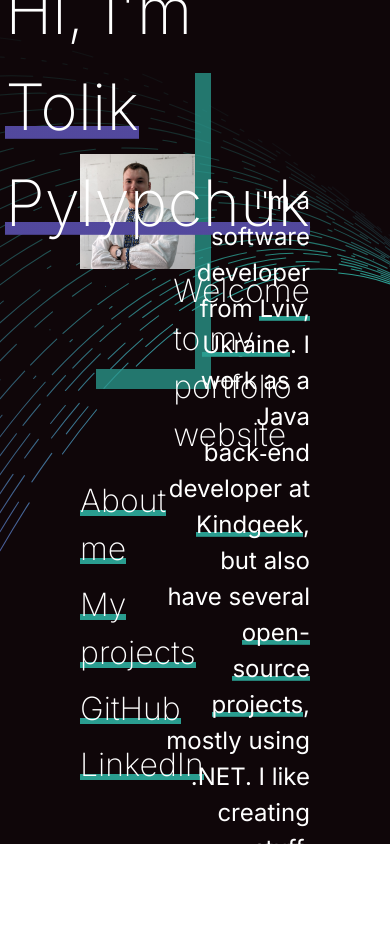
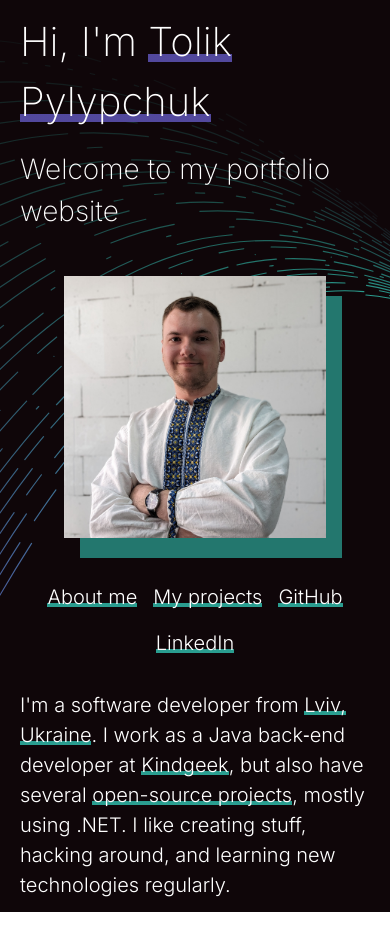
Before and after one commit to TolikPylypchuk/TolikPylypchuk.github.io, a Next.js app: page / in a window 390 px wide. Shown: the top 950 px of the page. After the commit the page ends 912 px from the top, so only its background shows below. Built offline with nearby package versions, Linux system fonts and the light colour scheme.

Commit message:
Make the landing responsive

```diff
--- a/src/components/Landing/Landing.module.css
+++ b/src/components/Landing/Landing.module.css
@@ -1,31 +1,18 @@
 .header {
-  height: 100svh;
+  min-height: 100svh;
   background-color: var(--color-black);
   color: var(--color-text-white);
   display: grid;
   grid-template-rows: 50% 50%;
-  grid-template-columns: 50% 50%;
+  grid-template-columns: auto 1fr;
   grid-template-areas:
     "photo name"
     "links description";
+  column-gap: 32px;
   padding: 0 80px;
   background-image: url("/images/background.svg");
   background-repeat: no-repeat;
   background-size: cover;
-}
-
-.photoWrapper {
-  grid-area: "photo";
-  display: flex;
-  justify-content: flex-start;
-  align-items: center;
-}
-
-.photo {
-  height: 75%;
-  width: auto;
-  object-fit: contain;
-  box-shadow: 16px 20px 0px 0px var(--color-secondary-shadow);
 }
 
 .nameWrapper {
@@ -35,6 +22,7 @@
   justify-content: center;
   align-items: flex-end;
   gap: 16px;
+  text-align: end;
 }
 
 .name {
@@ -61,10 +49,26 @@
   transition: background-size 0.25s ease-in;
 }
 
+.photoWrapper {
+  grid-area: "photo";
+  display: flex;
+  justify-content: flex-start;
+  align-items: center;
+}
+
+.photo {
+  height: 75%;
+  max-height: 350px;
+  width: auto;
+  object-fit: contain;
+  box-shadow: 16px 20px 0px 0px var(--color-secondary-shadow);
+}
+
 .linksWrapper {
   grid-area: links;
   display: flex;
   flex-direction: row;
+  justify-content: flex-start;
   align-items: center;
 }
 
@@ -84,9 +88,93 @@
   flex-direction: column;
   justify-content: center;
   align-items: flex-end;
+  text-align: end;
 }
 
 .description {
   font-size: 1.5rem;
-  text-align: end;
+  font-weight: 300;
+  max-width: 50ch;
 }
+
+@media screen and (max-width: 56rem) {
+  .header {
+    grid-template-rows: auto auto auto;
+    grid-template-columns: 50% 50%;
+    grid-template-areas:
+      "name name"
+      "photo links"
+      "description description";
+    padding: 0 20px;
+    column-gap: revert;
+  }
+
+  .nameWrapper {
+    align-items: flex-start;
+    text-align: revert;
+  }
+
+  .linksWrapper {
+    justify-content: flex-end;
+    text-align: end;
+  }
+
+  .descriptionWrapper {
+    align-items: flex-start;
+    text-align: revert;
+  }
+
+  .description {
+    max-width: revert;
+  }
+}
+
+@media screen and (max-width: 32rem) {
+  .header {
+    grid-template-rows: auto auto auto auto;
+    grid-template-columns: 100%;
+    grid-template-areas:
+      "name"
+      "photo"
+      "links"
+      "description";
+    padding: 12px 20px;
+    column-gap: revert;
+  }
+
+  .nameWrapper {
+    align-items: flex-start;
+    text-align: revert;
+  }
+
+  .name {
+    font-size: 2.5rem;
+  }
+
+  .subtext {
+    font-size: 1.75rem;
+  }
+
+  .photoWrapper {
+    justify-content: center;
+  }
+
+  .linksWrapper {
+    justify-content: center;
+    text-align: revert;
+  }
+
+  .links {
+    flex-direction: row;
+    justify-content: center;
+    flex-wrap: wrap;
+    gap: 16px;
+    font-size: 1.25rem;
+    font-weight: 300;
+    margin-bottom: 32px;
+  }
+
+  .description {
+    font-size: 1.25rem;
+  }
+}
```
